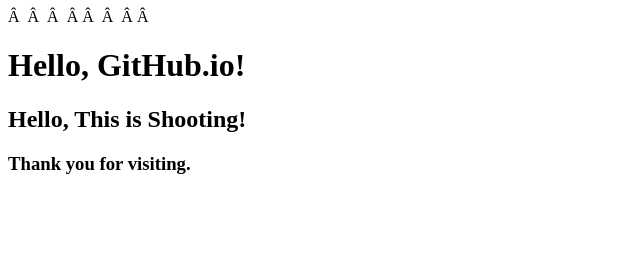
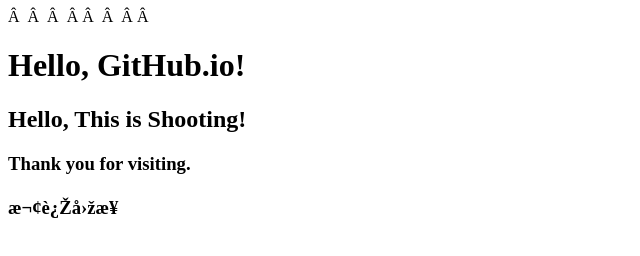
Before and after one commit to Shooting-W/Shooting-W.github.io, a plain HTML site: page index.html in a window 1280 px wide. Shown: the whole page, without its empty margins (0-640 px from the left). Drawn offline with Linux system fonts and the light colour scheme.

Commit message:
Update index.html

```diff
--- a/index.html
+++ b/index.html
@@ -8,5 +8,6 @@
     <h1>Hello, GitHub.io!</h1>
     <h2>Hello, This is Shooting!</h2>
     <h3>Thank you for visiting.</h3>
+    <h3>欢迎回来</h3>
 </body>
 </html>
```
